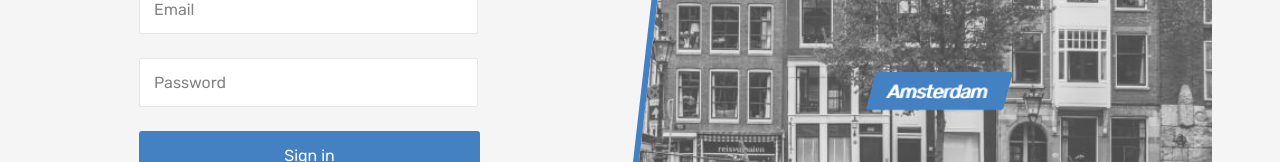
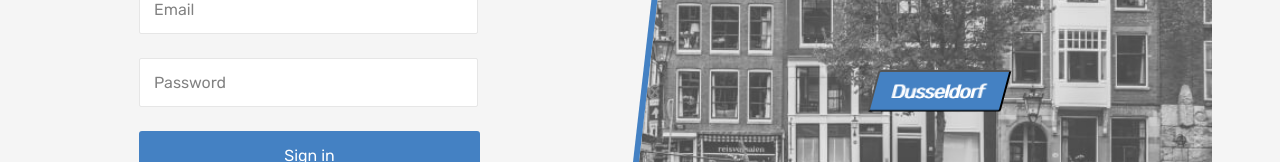
Before and after one commit to htmlacademy-react/2176919-six-cities-15, a React (Vite) app: page /login in a window 1280 px wide. Shown: the part 317-479 px from the top of the page. Built offline with nearby package versions, Linux system fonts and the light colour scheme; no server answers; what http-status-codes would draw is missing.

Commit message:
добавляет случайный город на страницу логина

```diff
--- a/src/components/cities-list/cities-list.tsx
+++ b/src/components/cities-list/cities-list.tsx
@@ -2,8 +2,8 @@ import Location from '../../components/cities-list/location';
 
 
 const CITIES = ['Paris', 'Cologne', 'Brussels', 'Amsterdam', 'Hamburg', 'Dusseldorf'] as const;
-
-export type City = typeof CITIES[number]
+export type City = typeof CITIES[number];
+export const cityArray: City[] = [...CITIES];
 
 type CitiesListProps = {
   isTabs: boolean;
--- a/src/pages/login/login.tsx
+++ b/src/pages/login/login.tsx
@@ -1,11 +1,14 @@
 import { Helmet } from 'react-helmet-async';
-import {useRef, FormEvent, useEffect} from 'react';
-import {useNavigate} from 'react-router-dom';
+import { useRef, FormEvent, useEffect } from 'react';
+import { useNavigate } from 'react-router-dom';
 import { useAppDispatch, useAppSelector } from '../../hooks';
 import { loginAction } from '../../store/api-actions';
 import { AppRoute, AuthorizationStatus } from '../../utils/constants';
 import { getAuthorizationStatus } from '../../store/selectors';
 import { toast } from 'react-toastify';
+import { getRandomArrayElement } from '../../utils/random-city';
+import { cityArray } from '../../components/cities-list/cities-list';
+import { setCity } from '../../store/slices/offers';
 
 function Login (): JSX.Element {
   const loginRef = useRef<HTMLInputElement | null>(null);
@@ -14,6 +17,7 @@ function Login (): JSX.Element {
   const dispatch = useAppDispatch();
   const navigate = useNavigate();
   const validatePassword = (password: string) => password.match(/^(?=.*[A-Za-z])(?=.*\d).+$/);
+  const city = getRandomArrayElement(cityArray);
 
   useEffect(()=> {
     if (auth === AuthorizationStatus.Auth) {
@@ -58,9 +62,13 @@ function Login (): JSX.Element {
         </section>
         <section className="locations locations--login locations--current">
           <div className="locations__item">
-            <a className="locations__item-link" href="#">
-              <span>Amsterdam</span>
-            </a>
+            <button type='button' className="locations__item-link" onClick={ () => {
+              dispatch(setCity(city));
+              navigate(AppRoute.Root);
+            }}
+            >
+              <span>{city}</span>
+            </button>
           </div>
         </section>
       </div>
--- a/src/pages/offer/components/review.tsx
+++ b/src/pages/offer/components/review.tsx
@@ -6,7 +6,7 @@ type ReviewProp = {
 };
 
 function Review({review}: ReviewProp): JSX.Element {
-  const {user, comment, date} = review;
+  const {user, comment, date, rating} = review;
   return (
     <ul className="reviews__list">
       <li className="reviews__item">
@@ -21,7 +21,7 @@ function Review({review}: ReviewProp): JSX.Element {
         <div className="reviews__info">
           <div className="reviews__rating rating">
             <div className="reviews__stars rating__stars">
-              <span style={{width: '80%'}}></span>
+              <span style={{width: `${Math.round(rating * 20)}%`}}></span>
               <span className="visually-hidden">Rating</span>
             </div>
           </div>
--- /dev/null
+++ b/src/utils/random-city.ts
@@ -0,0 +1,9 @@
+import { City } from '../components/cities-list/cities-list';
+
+const getRandomInteger = (a:number = 1, b:number = 500) => {
+  const lower = Math.ceil(Math.min(a, b));
+  const upper = Math.floor(Math.max(a, b));
+  const result = Math.random() * (upper - lower + 1) + lower;
+  return Math.floor(result);
+};
+export const getRandomArrayElement = (elements: City[]): City => elements[getRandomInteger(0, elements.length - 1)];
```
